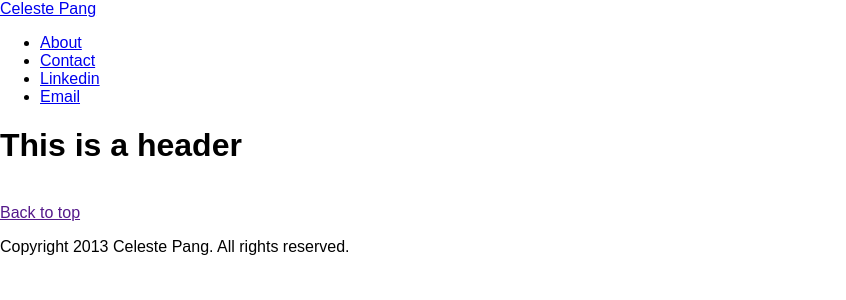
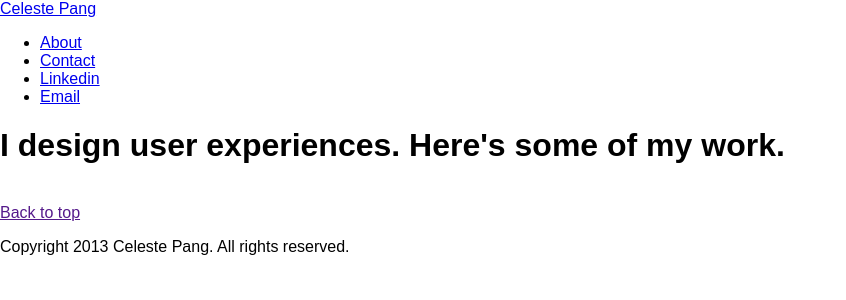
Before and after one commit to pixeltheory/pixeltheory.github.io, a Jekyll site: the page built from index.html, in a window 1280 px wide. Shown: the top 300 px of the page, without its empty margins (0-846 px from the left). Built offline with Jekyll 4.4.1, drawn with Linux system fonts in a browser that asks for light colours; Markdown is read by kramdown in place of the engine named in the settings.

Commit message:
updated title and header

```diff
--- a/index.html
+++ b/index.html
@@ -1,11 +1,11 @@
 ---
 layout: default
-title: this is the title of your page
+title: Celeste Pang | User Experience Designer
 ---
 
 <div class="site-inner">
   <div id='intro' class='tile'>
-    <h1>This is a header</h1>
+    <h1 class="intro-blurb">I design <strong>user experiences</strong>. Here's some of my work.</h1>
   </div>
   <div id="work">
     <div class="grid-top">
```
